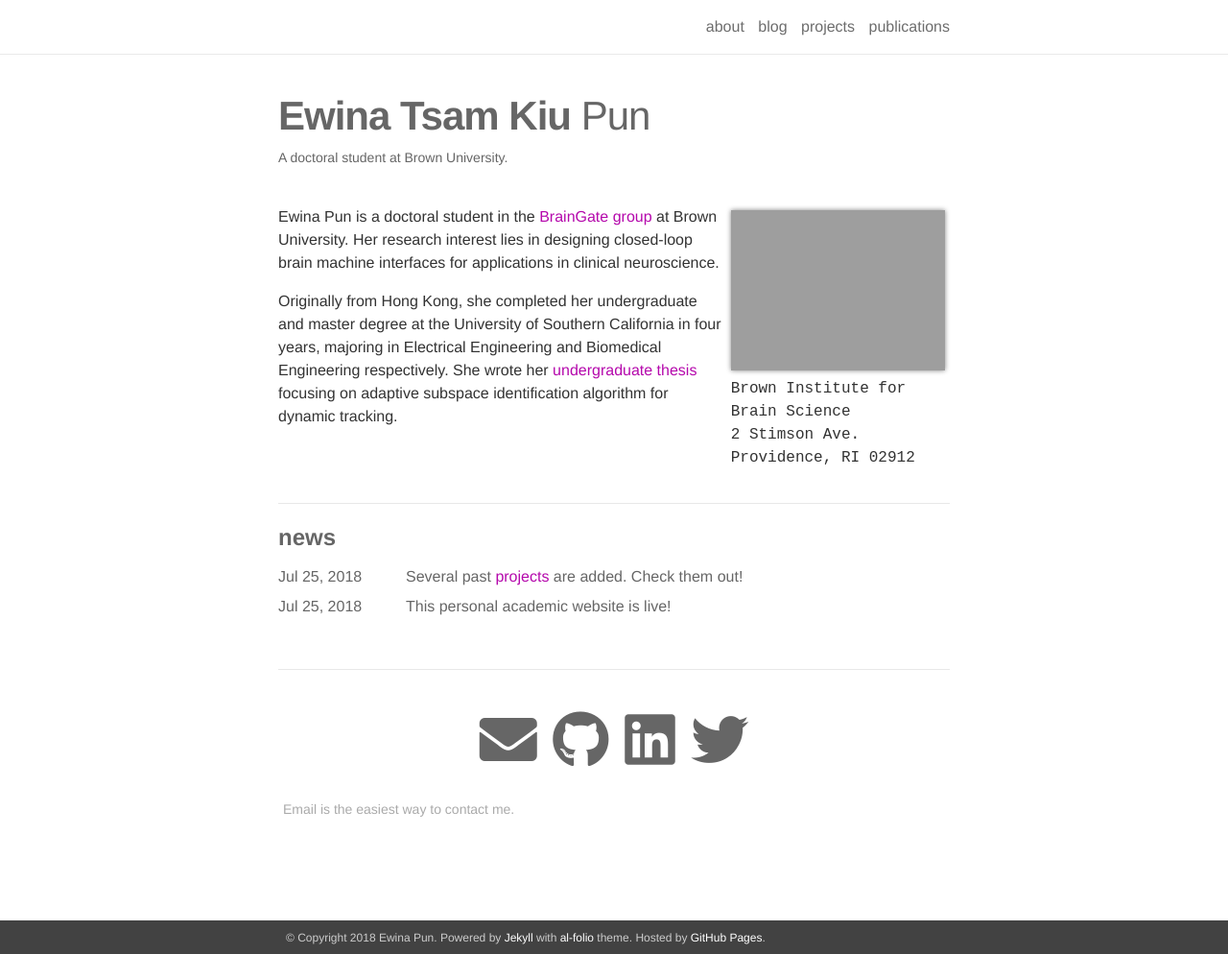
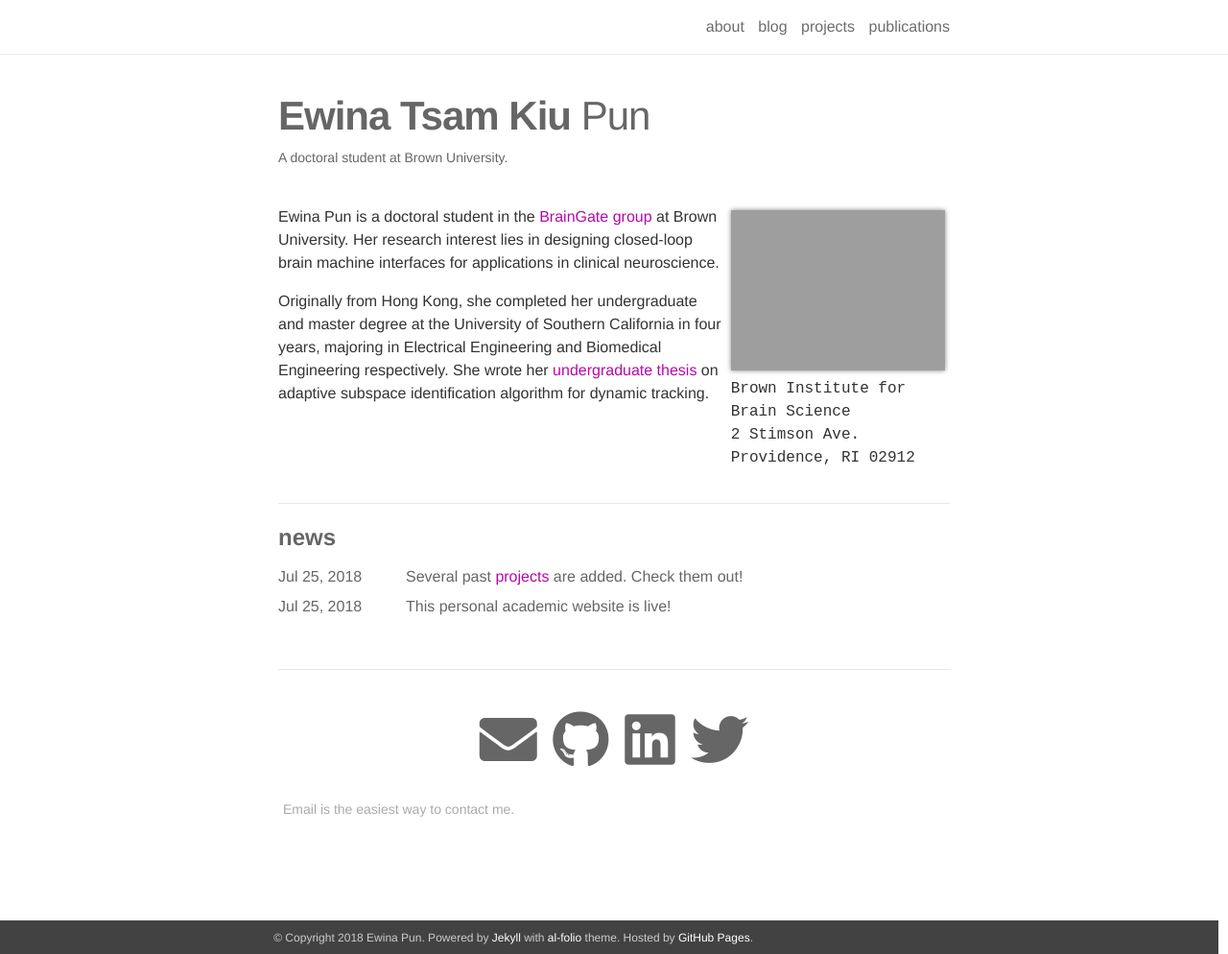
Before and after one commit to ewinapun/ewinapun.github.io, a Jekyll site: the page built from _pages/about.md, in a window 1280 px wide and 994 px high. Shown: the whole window at 96% size. Built offline with Jekyll 4.4.1, drawn with Linux system fonts in a browser that asks for light colours; nearby versions of some CDN libraries.

```diff
--- a/_pages/about.md
+++ b/_pages/about.md
@@ -18,4 +18,4 @@
 
 Ewina Pun is a doctoral student in the <a href="https://www.braingate.org/">BrainGate group</a> at Brown University. Her research interest lies in designing closed-loop brain machine interfaces for applications in clinical neuroscience.
 
-Originally from Hong Kong, she completed her undergraduate and master degree at the University of Southern California in four years, majoring in Electrical Engineering and Biomedical Engineering respectively. She wrote her <a href="http://ewinapun.tk/projects/2_project/">undergraduate thesis</a> focusing on adaptive subspace identification algorithm for dynamic tracking.
+Originally from Hong Kong, she completed her undergraduate and master degree at the University of Southern California in four years, majoring in Electrical Engineering and Biomedical Engineering respectively. She wrote her <a href="http://ewinapun.tk/projects/2_project/">undergraduate thesis</a> on adaptive subspace identification algorithm for dynamic tracking.
--- a/_sass/_footer.scss
+++ b/_sass/_footer.scss
@@ -27,7 +27,7 @@
   padding: $footer-padding;
   position: none;
     left: 0px;
-  width: 100%;
+  width: 98%;
 
   a { color: #fff; }
   a:hover { color: $theme-color; }
```
